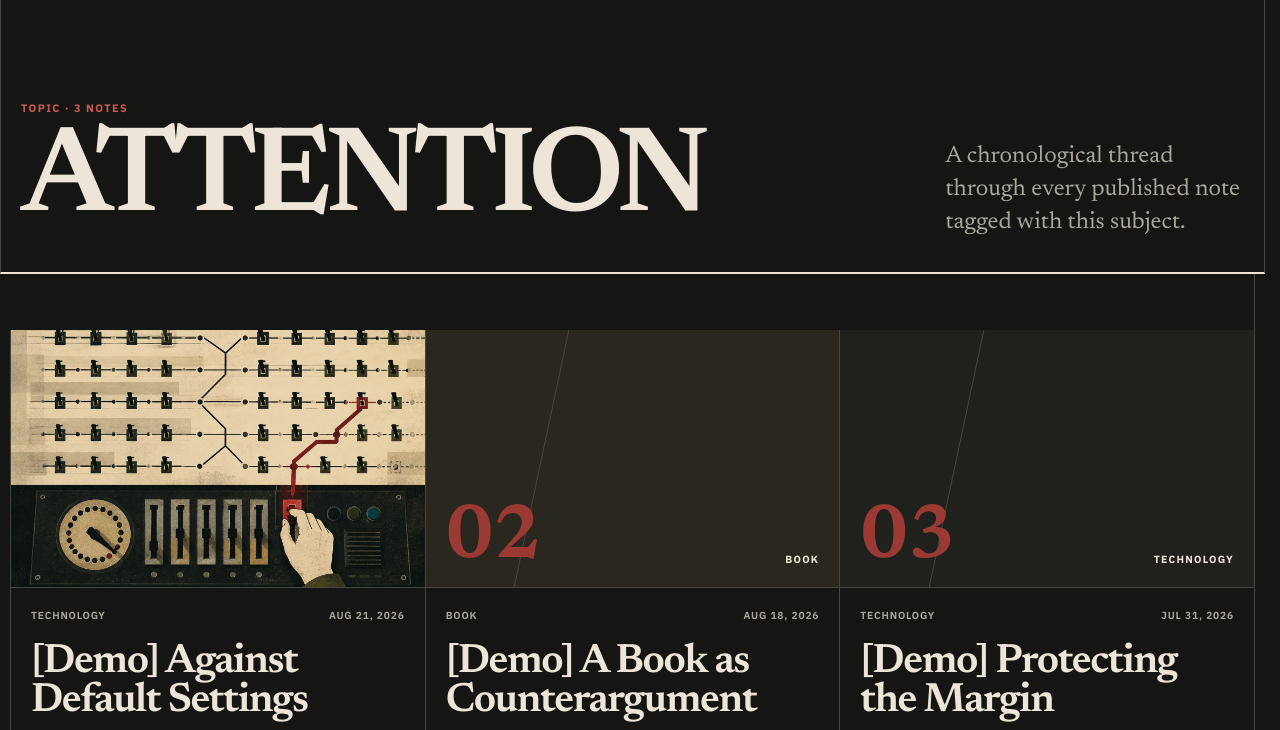
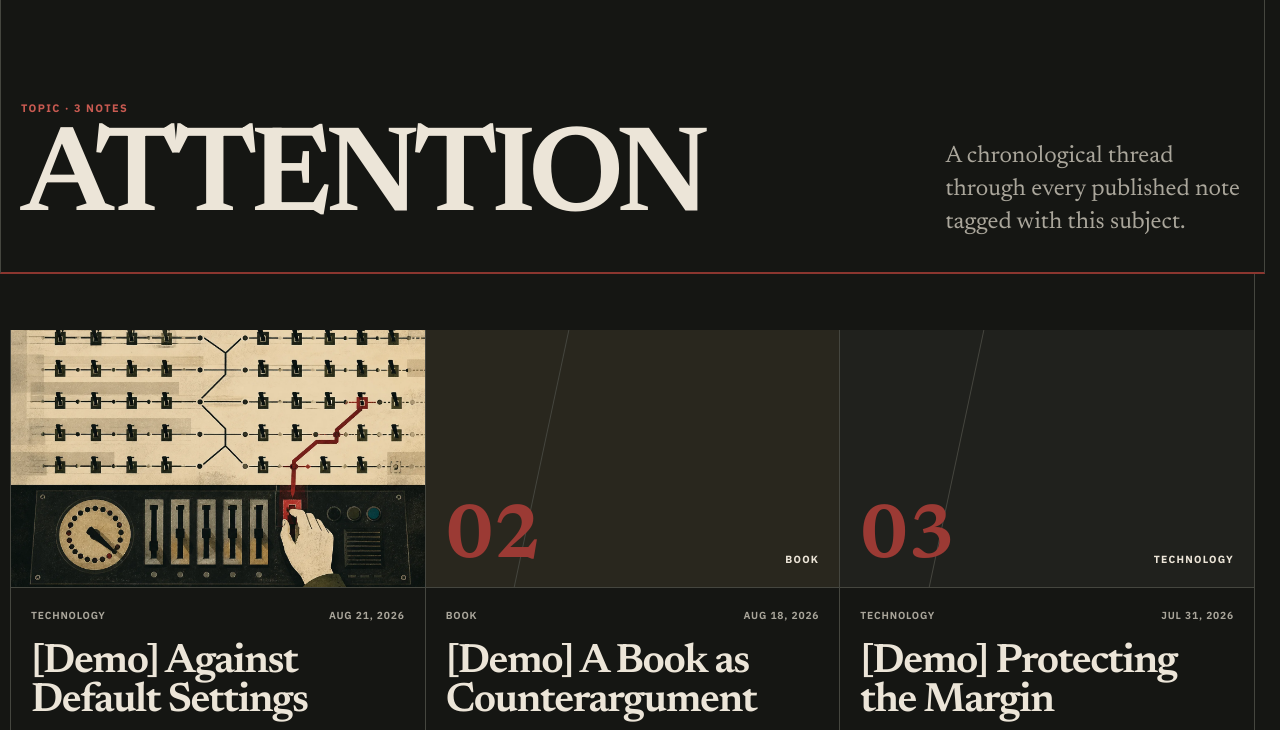
Before and after one commit to whisnuys/kontrapuntal, an Astro site: page /topics/attention in a window 1280 px wide. Shown: the part 55-785 px from the top of the page. Built offline with nearby package versions, Linux system fonts and the light colour scheme; Astro itself is replaced by a stand-in of ours.

Commit message:
Preserve topic colors on directory headers

```diff
--- a/src/pages/topics/[topic].astro
+++ b/src/pages/topics/[topic].astro
@@ -2,6 +2,7 @@
 import StoryCard from '../../components/StoryCard.astro';
 import BaseLayout from '../../layouts/BaseLayout.astro';
 import { getDiscoverableNotes, type NoteEntry } from '../../lib/content.ts';
+import { getHomepageTopicPalette } from '../../lib/homepage.ts';
 import { formatLabel } from '../../lib/presentation.ts';
 
 export async function getStaticPaths() {
@@ -19,11 +20,15 @@ interface Props {
 }
 
 const { topic, notes } = Astro.props;
+const topicPalette = getHomepageTopicPalette(topic);
 ---
 
 <BaseLayout title={formatLabel(topic)} description={`Published Kontrapuntal notes about ${formatLabel(topic)}.`}>
   <div data-layout="topic-directory">
-  <header class="page-header topic-page-header">
+  <header
+    class="page-header topic-page-header"
+    style={`--topic-page-divider: ${topicPalette?.background ?? '#ECE5D8'};`}
+  >
     <p class="eyebrow">Topic · {notes.length} {notes.length === 1 ? 'note' : 'notes'}</p>
     <div class="page-header__grid">
       <h1>{formatLabel(topic)}</h1>
--- a/src/styles/global.css
+++ b/src/styles/global.css
@@ -1331,6 +1331,10 @@ select {
   border-bottom: 2px solid var(--paper);
 }
 
+.topic-page-header {
+  border-bottom-color: var(--topic-page-divider, var(--paper));
+}
+
 .page-header__grid {
   display: grid;
   grid-template-columns: minmax(0, 1.6fr) minmax(18rem, 0.55fr);
```
Also changed, not shown: scripts/verify-build.mjs (+15 -0 lines).
